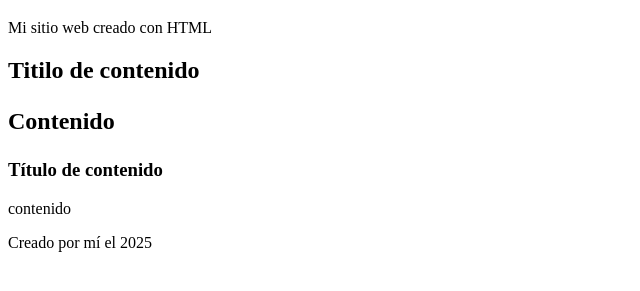
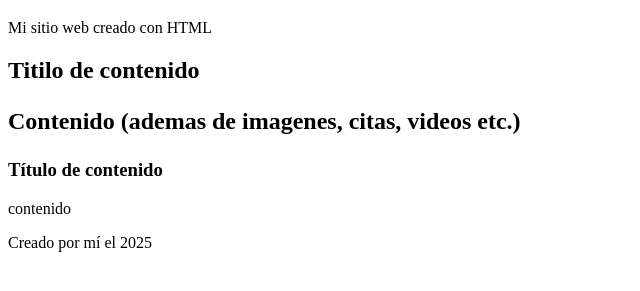
Before and after one commit to noeBR97/practica1, a plain HTML site: page index.html in a window 1280 px wide. Shown: the part 61-352 px from the top of the page, without its empty margins (0-640 px from the left). Drawn offline with Linux system fonts and the light colour scheme.

Commit message:
Update index.html

```diff
--- a/index.html
+++ b/index.html
@@ -16,7 +16,7 @@
         <section>
         <article>
             <h2>Titilo de contenido<h2>
-            <p> Contenido</p>
+            <p> Contenido (ademas de imagenes, citas, videos etc.) </p>
         </article>
         </section>
         <aside>
```
